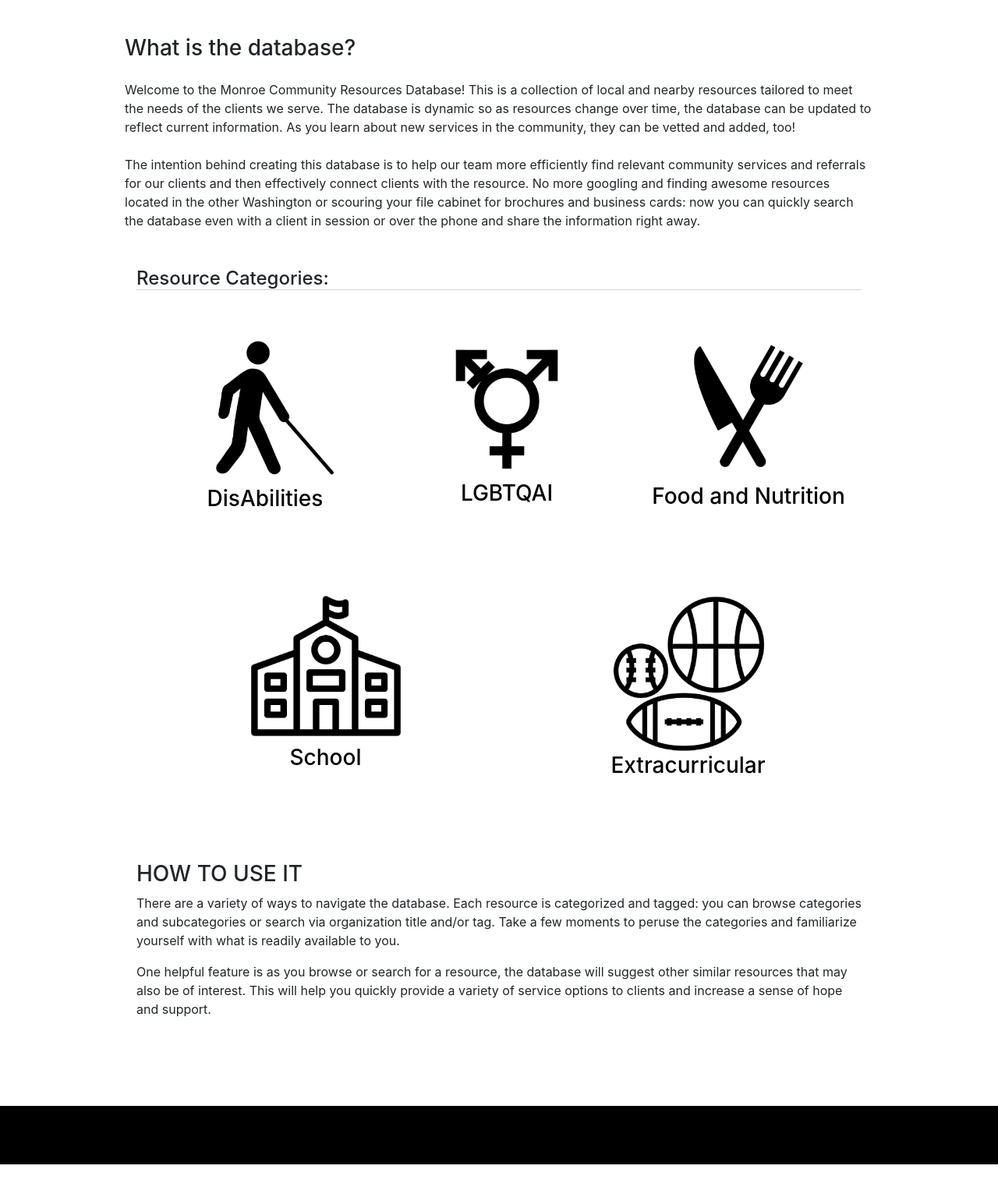
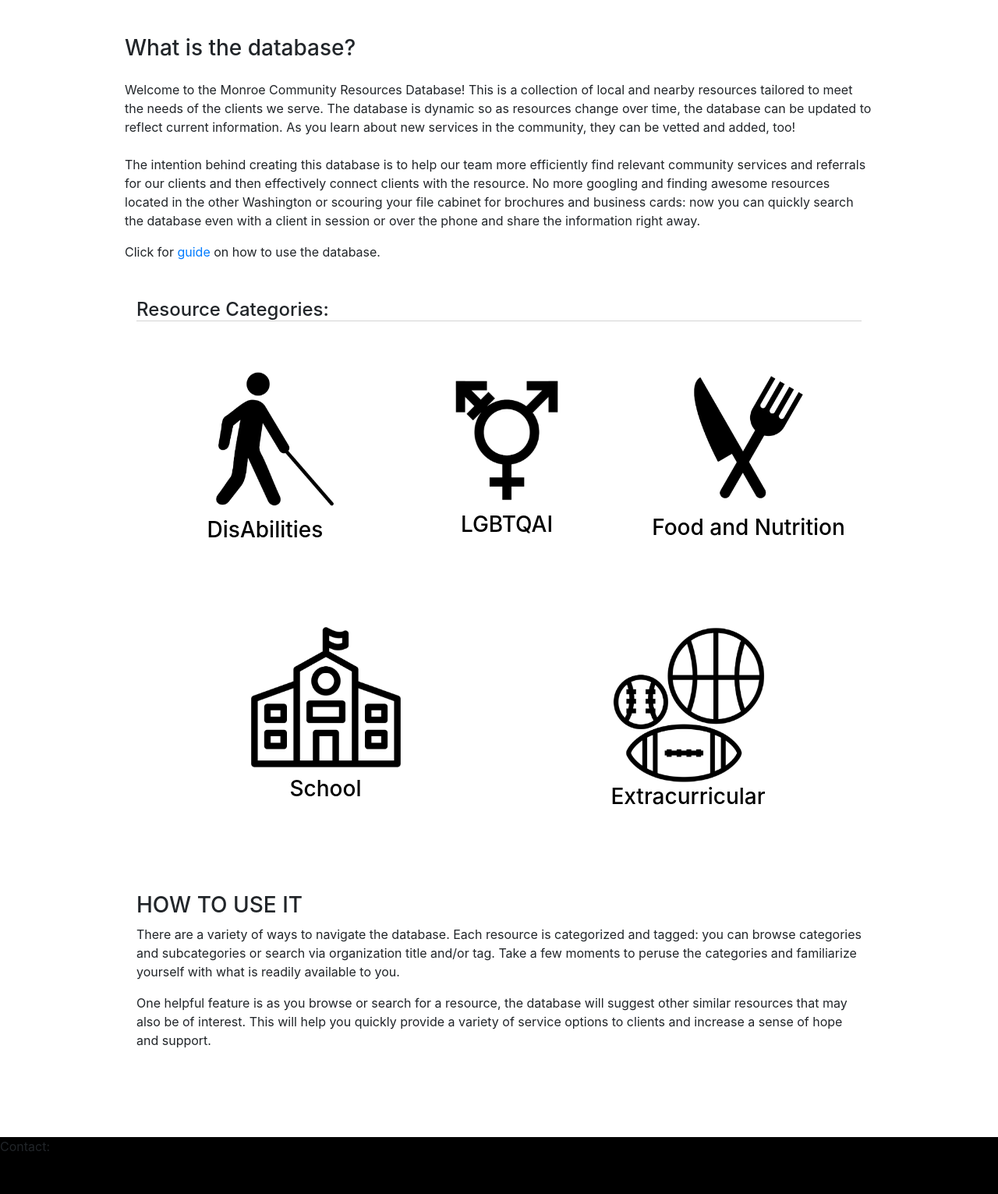
Before and after one commit to moncomResources/resourceDB, a website: page index.html in a window 1280 px wide. Shown: the part 213-1744 px from the top of the page at 78% size. Before the commit the page ends 1706 px from the top, so only its background shows below. Drawn offline with nearby package versions, Linux system fonts and the light colour scheme.

Commit message:
update subcategory names

```diff
--- a/index.html
+++ b/index.html
@@ -24,6 +24,7 @@
               Welcome to the Monroe Community Resources Database!  This is a collection of local and nearby resources tailored to meet the needs of the clients we serve.  The database is dynamic so as resources change over time, the database can be updated to reflect current information.  As you learn about new services in the community, they can be vetted and added, too!
           </p>
           <p>The intention behind creating this database is to help our team more efficiently find relevant community services and referrals for our clients and then effectively connect clients with the resource.  No more googling and finding awesome resources located in the other Washington or scouring your file cabinet for brochures and business cards: now you can quickly search the database even with a client in session or over the phone and share the information right away.</p>
+          <p>Click for <a href="#how">guide</a> on how to use the database.</p>
         </div>
         <div class="container-fluid my-5">
           <h2 class="resource-title">Resource Categories:</h2>
@@ -43,7 +44,7 @@
             </div>
             {{/each}}
             <div class="mx-auto my-5">
-              <h3>HOW TO USE IT</h3>
+              <h3 id="how">HOW TO USE IT</h3>
               <p>There are a variety of ways to navigate the database.  Each resource is categorized and tagged: you can browse categories and subcategories or search via organization title and/or tag.  Take a few moments to peruse the categories and familiarize yourself with what is readily available to you.</p>
               <p>One helpful feature is as you browse or search for a resource, the database will suggest other similar resources that may also be of interest.  This will help you quickly provide a variety of service options to clients and increase a sense of hope and support.</p>
             </div>
@@ -255,7 +256,9 @@
     <main>
       <div id="main"></div>
     </main>
-    <footer></footer>
+    <footer>
+      <p>Contact:</p>
+    </footer>
     <script src="js/categories.js" type="text/javascript"></script>
     <script src="js/resources.js" type="text/javascript"></script>
     <script src="js/app.js" type="text/javascript"></script>
--- a/js/categories.js
+++ b/js/categories.js
@@ -26,15 +26,15 @@ var categories = {
       title: "DisAbilities",
       subcategories: [
         {
-          subcategory: "subcategory1",
+          subcategory: "Autism Spectrum",
           subid: "0"
         },
         {
-          subcategory: "subcategory2",
+          subcategory: "Special Education",
           subid: "1"
         },
         {
-          subcategory: "subcategory5",
+          subcategory: "Physical DisAbilities",
           subid: "2"
         }
       ],
```
